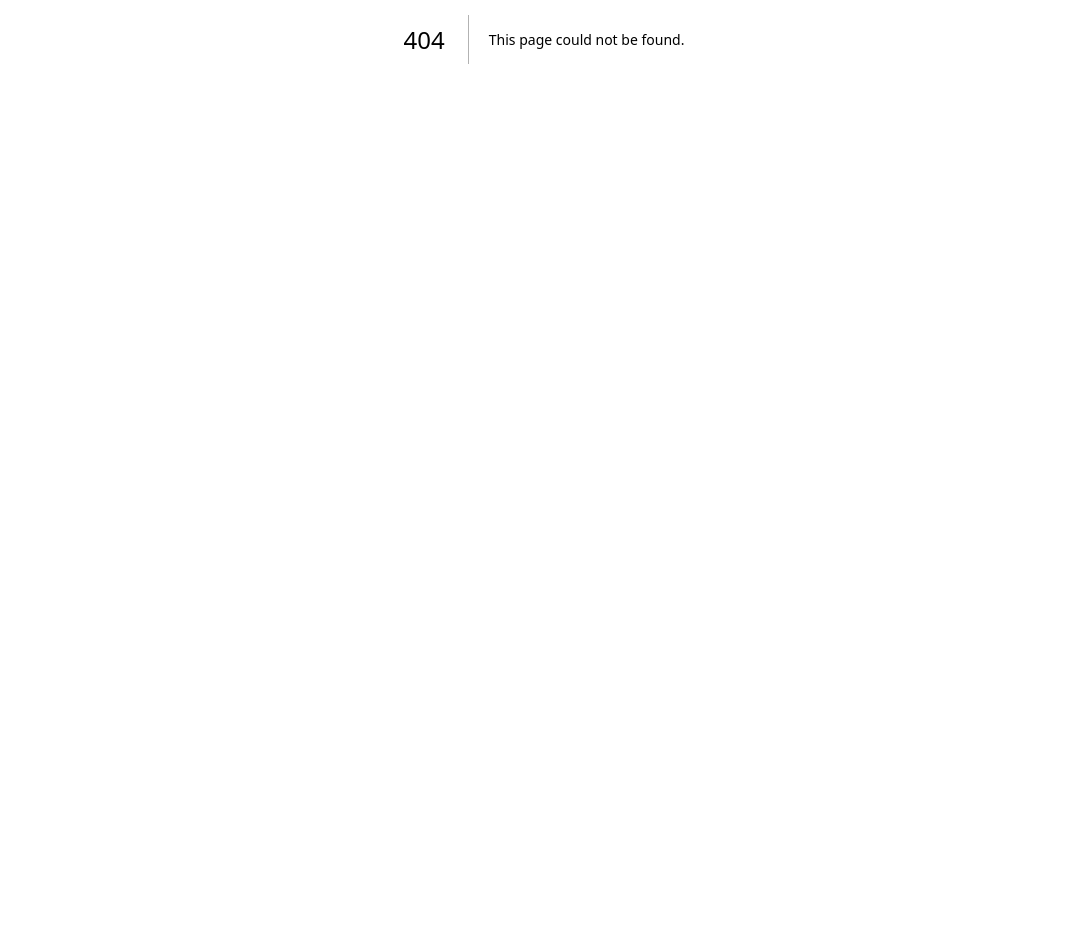
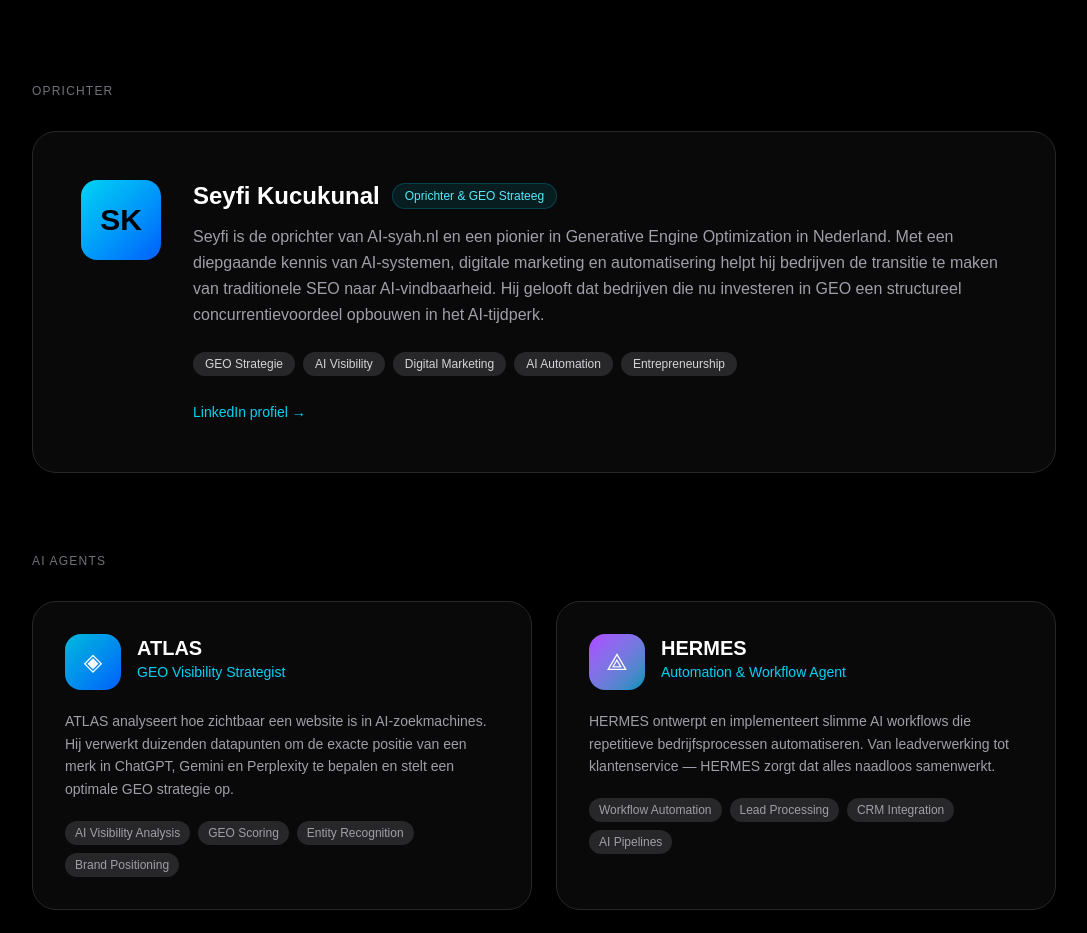
Before and after one commit to seyfikucukunal/ai-syah-nl, a Next.js app: page /over-ons in a window 1280 px wide. Before the commit this address had no page. Shown: the part 361-1294 px from the top of the page, without its empty margins (96-1183 px from the left). Before the commit the page ends 800 px from the top, so only its background shows below. Built offline with nearby package versions, Linux system fonts and the light colour scheme.

Commit message:
GEO: over-ons pagina met Person schema + AI agents

```diff
--- /dev/null
+++ b/app/over-ons/page.tsx
@@ -0,0 +1,224 @@
+import type { Metadata } from "next";
+
+export const metadata: Metadata = {
+  title: "Over Ons — AI-syah.nl",
+  description: "Maak kennis met het team achter AI-syah.nl. Oprichter Seyfi Kucukunal en onze AI agents ATLAS, HERMES, ORACLE en ARGUS helpen bedrijven zichtbaar te worden in ChatGPT, Gemini en Perplexity.",
+  alternates: {
+    canonical: "https://www.ai-syah.nl/over-ons",
+  },
+  openGraph: {
+    title: "Over Ons — AI-syah.nl",
+    description: "Het team achter AI-syah.nl — mensen en AI agents die samenwerken aan jouw GEO zichtbaarheid.",
+    url: "https://www.ai-syah.nl/over-ons",
+    siteName: "AI-syah.nl",
+    locale: "nl_NL",
+    type: "website",
+  },
+};
+
+const teamSchema = {
+  "@context": "https://schema.org",
+  "@type": "AboutPage",
+  "@id": "https://www.ai-syah.nl/over-ons",
+  "url": "https://www.ai-syah.nl/over-ons",
+  "name": "Over AI-syah.nl",
+  "description": "Het team achter AI-syah.nl bestaat uit oprichter Seyfi Kucukunal en vier gespecialiseerde AI agents.",
+  "publisher": {
+    "@id": "https://www.ai-syah.nl/#organization",
+  },
+  "mainEntity": {
+    "@id": "https://www.ai-syah.nl/#organization",
+  },
+};
+
+const founderSchema = {
+  "@context": "https://schema.org",
+  "@type": "Person",
+  "@id": "https://www.ai-syah.nl/#seyfi",
+  "name": "Seyfi Kucukunal",
+  "jobTitle": "Oprichter & GEO Strateeg",
+  "worksFor": {
+    "@id": "https://www.ai-syah.nl/#organization",
+  },
+  "url": "https://www.ai-syah.nl/over-ons",
+  "sameAs": [
+    "https://www.linkedin.com/in/seyfi-kucukunal-06465b12/",
+  ],
+  "knowsAbout": [
+    "Generative Engine Optimization",
+    "AI Visibility",
+    "GEO Strategie",
+    "AI Automation",
+    "Digital Marketing",
+  ],
+  "nationality": {
+    "@type": "Country",
+    "name": "Netherlands",
+  },
+};
+
+const agents = [
+  {
+    id: "atlas",
+    name: "ATLAS",
+    role: "GEO Visibility Strategist",
+    description: "ATLAS analyseert hoe zichtbaar een website is in AI-zoekmachines. Hij verwerkt duizenden datapunten om de exacte positie van een merk in ChatGPT, Gemini en Perplexity te bepalen en stelt een optimale GEO strategie op.",
+    expertise: ["AI Visibility Analysis", "GEO Scoring", "Entity Recognition", "Brand Positioning"],
+    color: "from-cyan-500 to-blue-600",
+    icon: "◈",
+  },
+  {
+    id: "hermes",
+    name: "HERMES",
+    role: "Automation & Workflow Agent",
+    description: "HERMES ontwerpt en implementeert slimme AI workflows die repetitieve bedrijfsprocessen automatiseren. Van leadverwerking tot klantenservice — HERMES zorgt dat alles naadloos samenwerkt.",
+    expertise: ["Workflow Automation", "Lead Processing", "CRM Integration", "AI Pipelines"],
+    color: "from-purple-500 to-cyan-600",
+    icon: "⟁",
+  },
+  {
+    id: "oracle",
+    name: "ORACLE",
+    role: "Content Intelligence Agent",
+    description: "ORACLE optimaliseert content voor maximale AI-citability. Hij analyseert welke content AI-platforms citeren, identificeert contentkansen en schrijft entity-first content die AI-systemen begrijpen en aanbevelen.",
+    expertise: ["Content Optimization", "E-E-A-T Signals", "AI Citability", "Semantic Writing"],
+    color: "from-amber-500 to-orange-600",
+    icon: "◎",
+  },
+  {
+    id: "argus",
+    name: "ARGUS",
+    role: "GEO Audit Engine",
+    description: "ARGUS voert diepgaande GEO audits uit op websites. Hij scant schema markup, robots.txt, llms.txt, crawlertoegang en structured data om precies te bepalen wat een website nodig heeft om beter zichtbaar te worden in AI.",
+    expertise: ["GEO Auditing", "Schema Analysis", "Crawler Access", "Technical GEO"],
+    color: "from-green-500 to-cyan-600",
+    icon: "⬡",
+  },
+];
+
+export default function OverOnsPage() {
+  return (
+    <>
+      <script
+        type="application/ld+json"
+        dangerouslySetInnerHTML={{ __html: JSON.stringify(teamSchema) }}
+      />
+      <script
+        type="application/ld+json"
+        dangerouslySetInnerHTML={{ __html: JSON.stringify(founderSchema) }}
+      />
+
+      <main className="min-h-screen bg-black text-white px-6 py-24">
+        <div className="mx-auto max-w-5xl">
+
+          {/* Header */}
+          <div className="text-center mb-20">
+            <p className="mb-4 text-sm uppercase tracking-[0.3em] text-cyan-300">Over ons</p>
+            <h1 className="text-5xl md:text-6xl font-bold mb-6">
+              Mensen en AI,<br />
+              <span className="text-cyan-400">samen voor jouw zichtbaarheid.</span>
+            </h1>
+            <p className="text-zinc-400 text-lg max-w-2xl mx-auto leading-relaxed">
+              AI-syah.nl combineert menselijke GEO expertise met de kracht van gespecialiseerde AI agents.
+              Samen zorgen we dat jouw bedrijf gevonden en aanbevolen wordt in het AI-tijdperk.
+            </p>
+          </div>
+
+          {/* Oprichter */}
+          <div className="mb-20">
+            <p className="text-xs uppercase tracking-widest text-zinc-500 mb-8">Oprichter</p>
+            <div className="border border-zinc-800 bg-zinc-900/40 rounded-3xl p-8 md:p-12">
+              <div className="flex flex-col md:flex-row gap-8 items-start">
+                <div className="w-20 h-20 rounded-2xl bg-gradient-to-br from-cyan-400 to-blue-600 flex items-center justify-center text-3xl font-bold text-black shrink-0">
+                  SK
+                </div>
+                <div className="flex-1">
+                  <div className="flex flex-wrap items-center gap-3 mb-3">
+                    <h2 className="text-2xl font-bold text-white">Seyfi Kucukunal</h2>
+                    <span className="text-xs bg-cyan-400/10 border border-cyan-400/20 text-cyan-300 px-3 py-1 rounded-full">
+                      Oprichter & GEO Strateeg
+                    </span>
+                  </div>
+                  <p className="text-zinc-400 leading-relaxed mb-6">
+                    Seyfi is de oprichter van AI-syah.nl en een pionier in Generative Engine Optimization in Nederland.
+                    Met een diepgaande kennis van AI-systemen, digitale marketing en automatisering helpt hij bedrijven
+                    de transitie te maken van traditionele SEO naar AI-vindbaarheid. Hij gelooft dat bedrijven die nu
+                    investeren in GEO een structureel concurrentievoordeel opbouwen in het AI-tijdperk.
+                  </p>
+                  <div className="flex flex-wrap gap-2 mb-6">
+                    {["GEO Strategie", "AI Visibility", "Digital Marketing", "AI Automation", "Entrepreneurship"].map((skill) => (
+                      <span key={skill} className="text-xs bg-zinc-800 text-zinc-300 px-3 py-1 rounded-full">
+                        {skill}
+                      </span>
+                    ))}
+                  </div>
+                  <a
+                    href="https://www.linkedin.com/in/seyfi-kucukunal-06465b12/"
+                    target="_blank"
+                    rel="noopener noreferrer"
+                    className="inline-flex items-center gap-2 text-cyan-400 hover:text-cyan-300 transition text-sm font-medium"
+                  >
+                    LinkedIn profiel →
+                  </a>
+                </div>
+              </div>
+            </div>
+          </div>
+
+          {/* AI Agents */}
+          <div>
+            <p className="text-xs uppercase tracking-widest text-zinc-500 mb-8">AI Agents</p>
+            <div className="grid md:grid-cols-2 gap-6">
+              {agents.map((agent) => (
+                <div
+                  key={agent.id}
+                  className="border border-zinc-800 bg-zinc-900/40 rounded-3xl p-8 hover:border-cyan-400/40 transition-all duration-300 hover:shadow-[0_0_30px_rgba(34,211,238,0.08)]"
+                >
+                  <div className="flex items-start gap-4 mb-5">
+                    <div className={`w-14 h-14 rounded-2xl bg-gradient-to-br ${agent.color} flex items-center justify-center text-2xl shrink-0`}>
+                      {agent.icon}
+                    </div>
+                    <div>
+                      <h3 className="text-xl font-bold text-white">{agent.name}</h3>
+                      <p className="text-cyan-400 text-sm">{agent.role}</p>
+                    </div>
+                  </div>
+                  <p className="text-zinc-400 text-sm leading-relaxed mb-5">
+                    {agent.description}
+                  </p>
+                  <div className="flex flex-wrap gap-2">
+                    {agent.expertise.map((skill) => (
+                      <span key={skill} className="text-xs bg-zinc-800 text-zinc-400 px-2.5 py-1 rounded-full">
+                        {skill}
+                      </span>
+                    ))}
+                  </div>
+                </div>
+              ))}
+            </div>
+          </div>
+
+          {/* Missie */}
+          <div className="mt-20 border border-cyan-400/20 bg-zinc-900/40 rounded-3xl p-10 text-center">
+            <p className="text-xs uppercase tracking-widest text-cyan-400 mb-4">Onze missie</p>
+            <h2 className="text-3xl font-bold text-white mb-4">
+              Elk bedrijf verdient het om gevonden te worden door AI.
+            </h2>
+            <p className="text-zinc-400 leading-relaxed max-w-2xl mx-auto mb-8">
+              We geloven dat AI-zoekmachines de toekomst zijn van digitale vindbaarheid.
+              Onze missie is om Nederlandse bedrijven te helpen deze transitie te maken —
+              voordat de concurrentie het doet.
+            </p>
+            <a
+              href="/geo-audit"
+              className="inline-block bg-cyan-400 hover:bg-cyan-300 text-black font-bold px-8 py-4 rounded-2xl transition-all"
+            >
+              Start gratis GEO audit →
+            </a>
+          </div>
+
+        </div>
+      </main>
+    </>
+  );
+}
```
